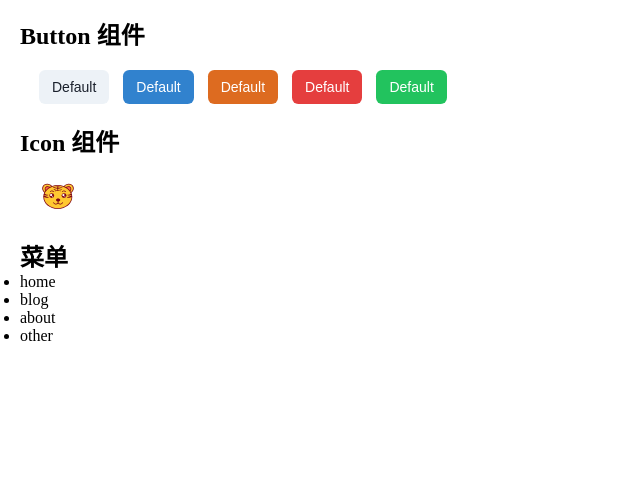
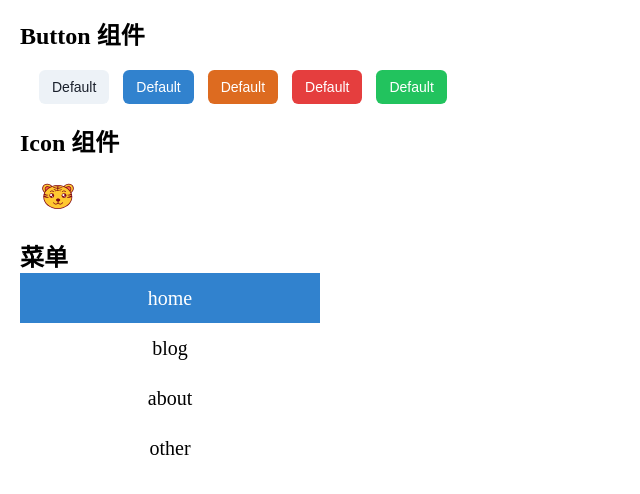
Before and after one commit to Orange-ice/ing-ui, a React app: page / in a window 1280 px wide. Shown: the top 494 px of the page, without its empty margins (0-640 px from the left). Built offline with nearby package versions, Linux system fonts and the light colour scheme.

Commit message:
添加 MenuContext

```diff
--- /dev/null
+++ b/components/menu/context.tsx
@@ -0,0 +1,17 @@
+import React from 'react';
+import type {MenuMode} from './index';
+
+export interface MenuContextProps {
+  index: string;
+  onSelect?: (index: string) => void;
+  mode?: MenuMode,
+  defaultOpenSubMenus?: string[];
+}
+
+const MenuContext = React.createContext<MenuContextProps>({
+  index: '0'
+});
+
+export const useMenuContext = () => React.useContext(MenuContext);
+
+export default MenuContext;
--- /dev/null
+++ b/components/menu/index.scss
@@ -0,0 +1,32 @@
+@import "components/color.scss";
+
+.ice-menu {
+  list-style: none;
+  display: flex;
+  flex-direction: column;
+  max-width: 300px;
+  height: 100%;
+
+  &-item {
+    display: flex;
+    align-items: center;
+    justify-content: center;
+    height: 50px;
+    width: 100%;
+    background-color: #fff;
+    color: #000;
+    font-size: 20px;
+    cursor: pointer;
+    transition: all 0.3s;
+
+    &:hover {
+      color: $blue;
+    }
+
+    &.is-active {
+      background-color: $blue;
+      color: #fff;
+    }
+  }
+
+}
--- a/components/menu/index.tsx
+++ b/components/menu/index.tsx
@@ -1,9 +1,11 @@
 import React from 'react';
+import MenuContext from './context';
 import {joinClass} from '../helper';
 import MenuItem, {MenuItemProps} from './menuItem';
+import './index.scss';
 
 // 菜单类型 横向或竖向
-type MenuMode = 'horizontal' | 'vertical';
+export type MenuMode = 'horizontal' | 'vertical';
 
 interface MenuProps {
   /** 默认选中的菜单项 */
@@ -27,11 +29,25 @@ const Menu: MenuComponent = (props) => {
     mode,
     style,
     children,
-    // defaultIndex,
-    // onSelect,
-    // defaultOpenSubMenus,
+    defaultIndex,
+    onSelect,
+    defaultOpenSubMenus,
   } = props;
   const classnames = joinClass('ice-menu', className, mode === 'horizontal' ? 'menu-horizontal' : 'menu-vertical');
+
+  const [activeIndex, setActiveIndex] = React.useState(defaultIndex);
+
+  const menuContext = {
+    index: activeIndex ? activeIndex : '0',
+    onSelect: (index: string) => {
+      setActiveIndex(index);
+      if (onSelect) {
+        onSelect(index);
+      }
+    },
+    mode,
+    defaultOpenSubMenus,
+  };
 
   const renderChildren = () => {
     const childrenArray = React.Children.toArray(children);
@@ -56,7 +72,9 @@ const Menu: MenuComponent = (props) => {
 
   return (
     <ul className={classnames} style={style}>
-      {renderChildren()}
+      <MenuContext.Provider value={menuContext}>
+        {renderChildren()}
+      </MenuContext.Provider>
     </ul>
   );
 };
--- a/components/menu/menuItem.tsx
+++ b/components/menu/menuItem.tsx
@@ -1,5 +1,6 @@
 import React from 'react';
 import {joinClass} from '../helper';
+import {useMenuContext} from './context';
 
 export interface MenuItemProps {
   index?: string;
@@ -9,9 +10,19 @@ export interface MenuItemProps {
 }
 
 const MenuItem: React.FC<MenuItemProps> = (props) => {
-  const {children, style, className} = props;
-  const classnames = joinClass('ice-menu-item', className);
-  return <li className={classnames} style={style}>{children}</li>;
+  const {children, style, className, disabled} = props;
+  const {index, onSelect} = useMenuContext();
+  const classnames = joinClass('ice-menu-item', className, props.index === index ? 'is-active' : '', props.disabled ? 'is-disabled' : '');
+
+  const handleClick = () => {
+    if (!disabled && (typeof props.index === 'string')) {
+      onSelect?.(props.index);
+    }
+  };
+
+  return <li className={classnames} style={style} onClick={handleClick}>
+    {children}
+  </li>;
 };
 MenuItem.displayName = 'MenuItem';
 export default MenuItem;
```
